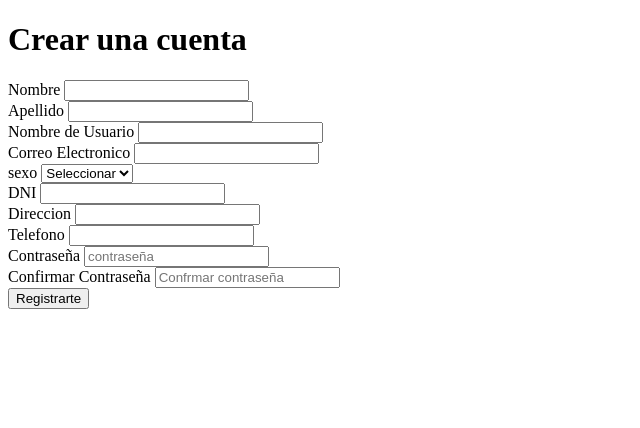
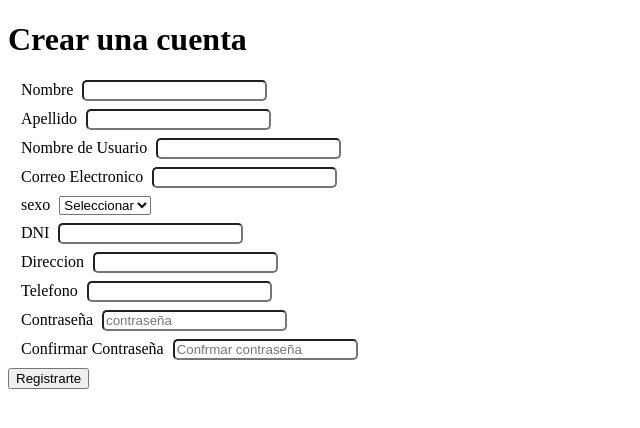
Before and after one commit to YaninaLili/proyecto, a PHP site: page /formulario/registroNuevo.php in a window 1280 px wide. Shown: the top 428 px of the page, without its empty margins (0-640 px from the left). Run offline with PHP 8.4, Linux system fonts and the light colour scheme.

Commit message:
estilo form

```diff
--- a/formulario/registroNuevo.php
+++ b/formulario/registroNuevo.php
@@ -5,10 +5,14 @@
     <meta name="viewport" content="width=device-width, initial-scale=1.0">
     <meta http-equiv="X-UA-Compatible" content="ie=edge">
     <title>Document</title>
+    <link rel="stylesheet" href="style/form.css">
 </head>
 <body>
     <h1>Crear una cuenta</h1>
+
+
     <form action="formulario/procesarRegistro.php" method ="post">
+
         <div>
         <label >Nombre</label>
         <input type="text" name="n" >
@@ -69,5 +73,6 @@
 
 
     </form>
+
 </body>
 </html>
--- a/formulario/style.css
+++ /dev/null
@@ -1,3 +0,0 @@
-div{
-    margin: 13px;
-}
--- a/index.php
+++ b/index.php
@@ -9,7 +9,7 @@
     <link rel="shortcut icon" href="imagen/logo.ico" type="image/x-icon">
     <script src="https://ajax.googleapis.com/ajax/libs/jquery/1.9.0/jquery.min.js"></script>
     <script src="style/java.js"></script>
-    <link rel="stylesheet" href="formulario/style.css">
+
 </head>
 <body>
     <?php include 'vistas/menu.php'; ?>
--- /dev/null
+++ b/style/form.css
@@ -0,0 +1,18 @@
+div{
+    margin: 0 auto;
+    text-align: justify;
+    width: 500px;
+    padding: 0 5px 5px 5px;
+
+}
+input{
+
+    border-radius: 5px;
+}
+label{
+    margin: 5px;
+}
+
+div{
+    margin:3px;
+}
```
Also changed, not shown: style/login.css (added, +10 -0 lines), vistas/login.php (+18 -6 lines).
